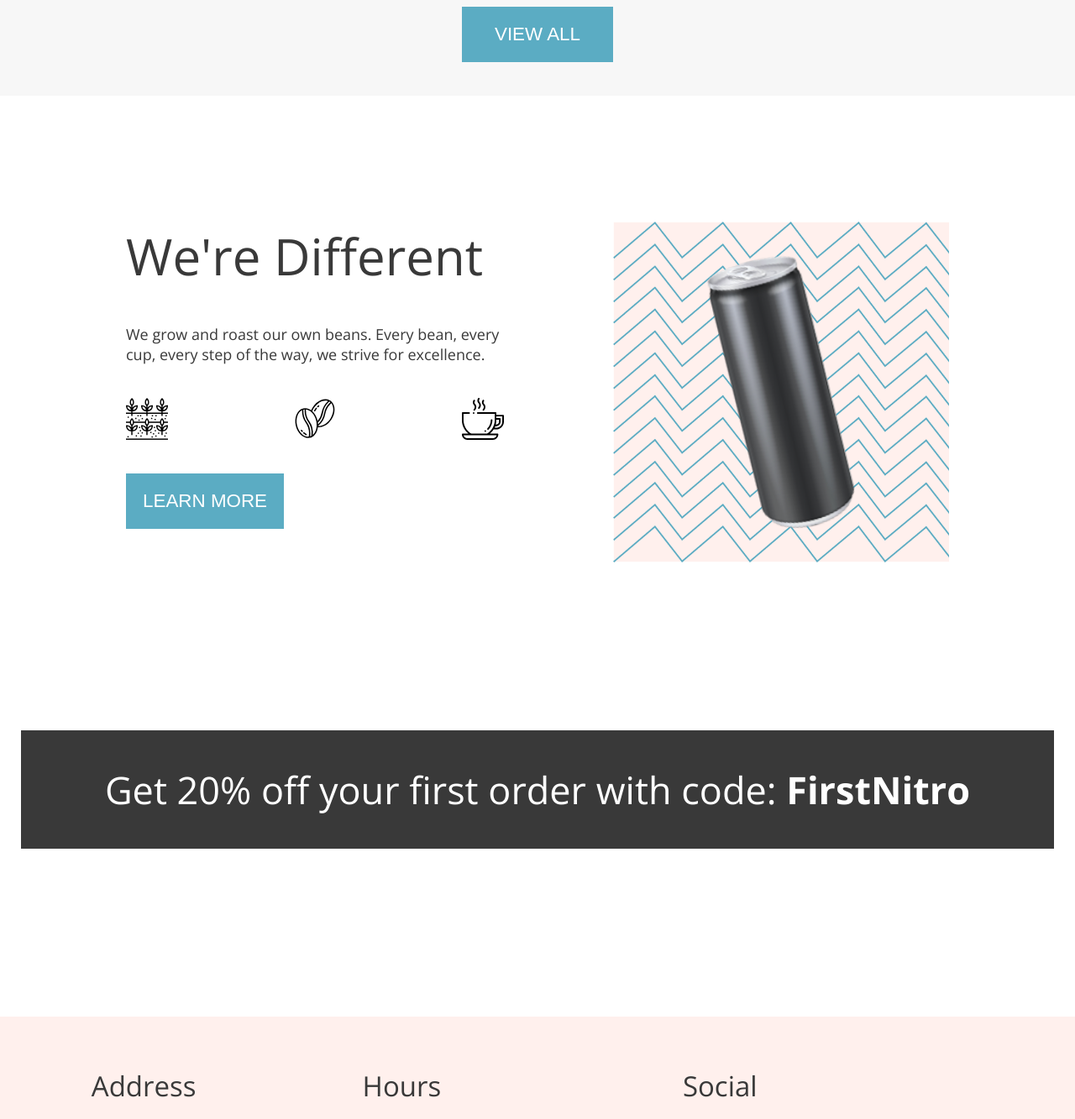
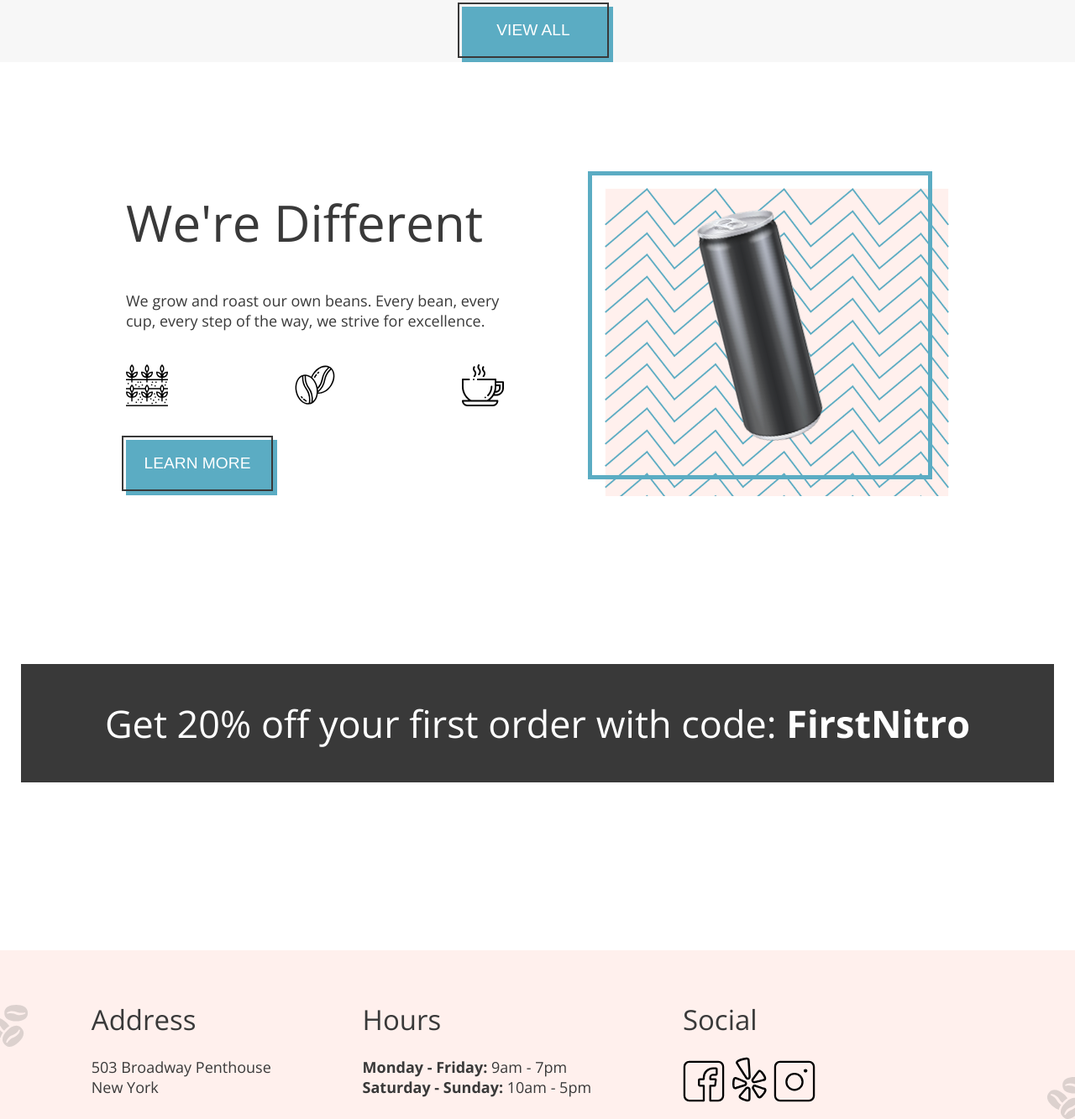
Before and after one commit to ARoibu/andrei-roibu-coffeeshop, a plain HTML site: page index.html in a window 1280 px wide. Shown: the part 1467-2800 px from the top of the page at 84% size. Drawn offline with nearby package versions, Linux system fonts and the light colour scheme.

Commit message:
updated buttons, tilted can image, menu box with offset backgrounds. added coffee bean decorations to footer

```diff
--- a/CSS/global.css
+++ b/CSS/global.css
@@ -82,4 +82,20 @@ p{
     display: flex;
     justify-content: space-evenly;
     padding: 60px 200px 60px 0;
+    position: relative;
 }
+.footer__bean1{
+    min-width: 60px;
+    max-width: 120px;
+    opacity: 25%;
+    position: absolute;
+    right: -20px;
+    bottom: 40px;
+}
+.footer__bean2{
+    min-width: 60px;
+    max-width: 120px;
+    opacity: 25%;
+    position: absolute;
+    left: -20px;
+}
--- a/CSS/landing.css
+++ b/CSS/landing.css
@@ -2,15 +2,21 @@
     background-color: #f7f7f7;
 }
 .product__button{
-    background-color: #5bacc3;
-    color: #fff;
-    border: none;
-    text-decoration: none;
-    min-width: 180px;
-    max-width: 80%;
-    padding: 20px 20px;
-    font-size: 1.4rem;
-    margin-bottom: 40px;
+      color: #fff;
+      border: 2px solid #393939;
+      padding: 20px;
+      min-width: 11.25rem;
+      max-width: 80%;
+      font-size: 1.2rem;
+      text-decoration: none;
+      position: relative;
+      bottom: 5px;
+      right: 5px;
+      background-color: transparent;
+}
+.product__button-background{
+    background-color: #5BACC3;
+    display: inline-block;
 }
 .product__button--center{
     display: flex;
@@ -118,10 +124,22 @@
     margin: 40px 0;
 }
 .humble-brag__image{
-    background-image: url(../assets/images/coldbrewbackground.png);
+    /* background-image: url(../assets/images/coldbrewbackground.png); */
     background-size:cover;
     min-width: 400px;
     max-width: 500px;
     display: flex;
     justify-content: center;
+    border: 5px solid #5BACC3;
+    background-color: transparent;
+    position: relative;
+    bottom: 20px;
+    right: 20px;
+    /* position: relative; */
+    /* background-position: right 20px; */
 }
+.humble-brag__background{
+    background-image: url(../assets/images/coldbrewbackground.png);
+    display: inline-block;
+    background-size: cover;
+}
--- a/index.html
+++ b/index.html
@@ -28,9 +28,10 @@
             <div class="nitro-coffee__text-container">
                 <h1>Nitro Coffee</h1>
                 <p class="nitro-coffee__text">Coffee is a brewed drink prepared from roasted coffee beans, the seeds of berries from certain Coffea species</p>
-                <a class="link--no-underscore" href="pages/menu.html">
+                <a class="link--no-underscore product__button-background" href="pages/menu.html">
                 <button type="button" class="product__button">SHOP NOW</button>
                 </a>
+
             </div>
             <img src="assets/images/coffeebeans-hero.png" alt="coffee bag">
         </article>
@@ -71,7 +72,7 @@
                 </article>
             </article>
             <div class="product__button--center">
-            <a href="pages/menu.html">
+            <a href="pages/menu.html" class="product__button-background">
             <button type="button" class="product__button">VIEW ALL</button>
             </a>
             </div>
@@ -85,13 +86,15 @@
                     <img src="assets/logos/coffee-beans.svg" alt="coffee beans icon" class="icon">
                     <img src="assets/logos/coffee-cup.svg" alt="coffee cup icon" class="icon">
                 </div>
-                <a href="index.html">
+                <a href="index.html" class="product__button-background">
                 <button type="button" class="product__button">LEARN MORE</button>
                 </a>
             </article>
+            <div class="humble-brag__background">
             <article class="humble-brag__image">
                 <img src="assets/images/tiltedcan.png" alt="tilted coldbrew can" class="product__img">
             </article>
+            </div>
         </section>
         <section class="product__discount--positioning">
             <p class="product__discount">Get 20% off your first order with code: <span class="text--bold">FirstNitro</span></p>
@@ -123,6 +126,8 @@
             <img src="assets/logos/Instagram-Icon.svg" alt="instagram" class="icon">
             </a>
         </div>
+        <img class="footer__bean1" src="assets/logos/coffee-beans-logo-and-footer.svg">
+        <img class="footer__bean2" src="assets/logos/coffee-beans-logo-and-footer.svg">
     </footer>
 
 </body>
```
Also changed, not shown: CSS/menu.css (+10 -1 lines), pages/menu.html (+5 -1 lines).
